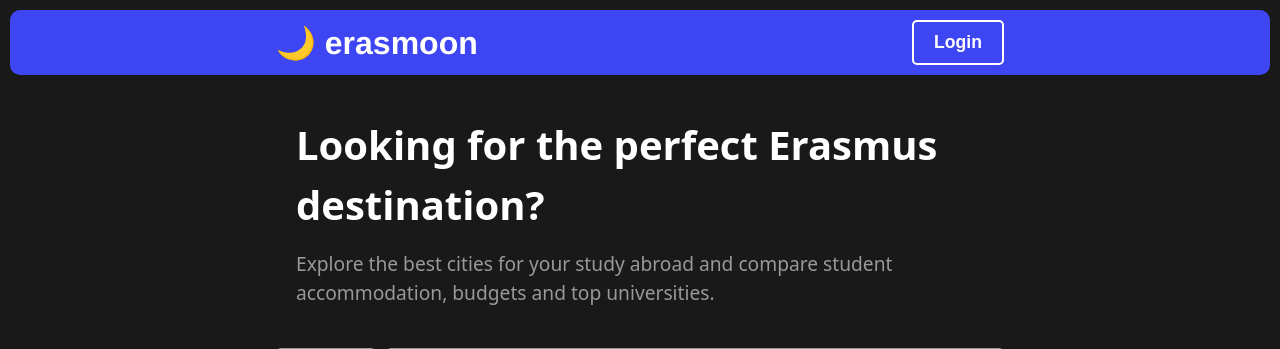
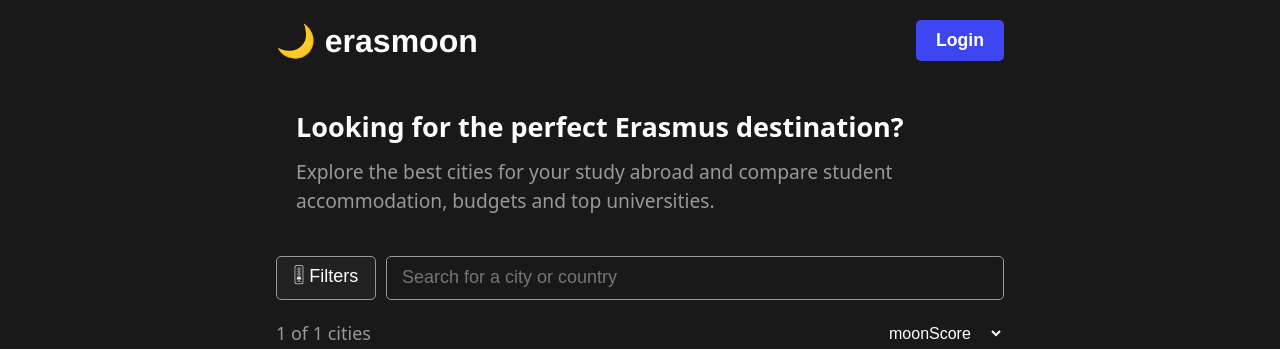
Before and after one commit to archiboi69/erasmoon, a Flask app: template templates/index.html in a window 1280 px wide. Shown: the top 349 px of the page. Run offline with Flask 3, Linux system fonts and the light colour scheme; the template is opened without the code that fills it: most values are stand-ins (such as "Sample title", 1, 10 or a date in 2020); parts of the project's set-up code (start-up, migrations or seed data) failed here and were passed over.

Commit message:
changed header bg

```diff
--- a/static/styles.css
+++ b/static/styles.css
@@ -97,7 +97,6 @@
 .footer {
     border-radius: var(--border-radius-base);
     margin: 10px;
-    background-color: var(--color-primary);
     color: var(--color-text);
     padding: 10px 0;
 }
@@ -136,20 +135,19 @@
 }
 
 .header__action-button {
-    background-color: transparent;
+    background-color: var(--color-primary);
     color: var(--color-text);
     font-size: 1rem;
     font-weight: bold;
-    border: 2px solid var(--color-text);
-    padding: 8px 16px;
+    border: none;
+    padding: 10px 20px;
     border-radius: var(--border-radius-small);
     cursor: pointer;
-    transition: all 0.3s ease;
+    transition: background-color 0.3s ease;
 }
 
 .header__action-button:hover {
-    background-color: var(--color-text);
-    color: var(--color-primary);
+    background-color: var(--color-secondary);
 }
 
 /* Responsive adjustments */
@@ -182,7 +180,8 @@
 }
 
 .banner h1 {
-    font-size: 2.5rem;
+    font-size: 1.5em;
+    line-height: 1.2;
     color: var(--color-text);
     margin-bottom: 15px;
 }
```
